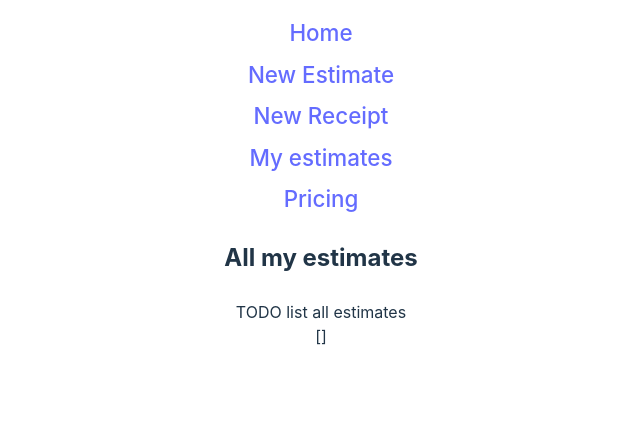
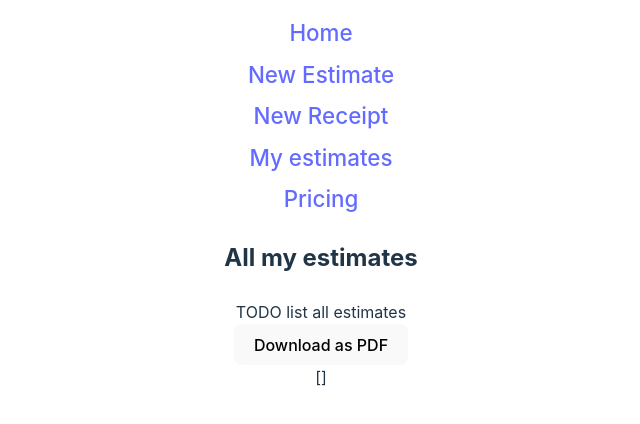
Before and after one commit to AmaurySemery/receipt_maker, a React (Vite) app: page /my-estimates in a window 1280 px wide. Shown: the top 424 px of the page, without its empty margins (319-959 px from the left). Built offline with nearby package versions, Linux system fonts and the light colour scheme.

Commit message:
Créer une capture d'écran puis en faire un fichier PDF

```diff
--- a/package.json
+++ b/package.json
@@ -10,6 +10,8 @@
     "preview": "vite preview"
   },
   "dependencies": {
+    "html2canvas": "^1.4.1",
+    "jspdf": "^2.5.1",
     "react": "^18.2.0",
     "react-dom": "^18.2.0",
     "react-hook-form": "^7.49.3",
--- a/src/pages/MyEstimate.tsx
+++ b/src/pages/MyEstimate.tsx
@@ -2,6 +2,7 @@
 import { useContext } from 'react';
 import { EstimateCtx } from '../App';
 import { EstimateService } from '../services/estimateService';
+import PDFprinter from '../services/PDFprinter';
 
 export default function MyEstimates() {
     // On veut que ce soit toujours la même instance qui soit utilisée
@@ -11,6 +12,8 @@ export default function MyEstimates() {
     return <>
     <h3>All my estimates</h3>
     <div>TODO list all estimates</div>
-    {JSON.stringify(estimates, null, 2)}
+    <PDFprinter>
+        {JSON.stringify(estimates, null, 2)}
+    </PDFprinter>
     </>
 }
--- /dev/null
+++ b/src/services/PDFprinter.tsx
@@ -0,0 +1,32 @@
+import html2canvas from "html2canvas";
+import jsPDF from "jspdf";
+import { ReactNode, useRef } from "react";
+
+type PDFprinterProps = {
+    children: ReactNode;
+}
+
+export default function PDFprinter({ children }: PDFprinterProps ) {
+    const printRef = useRef<HTMLDivElement>(null);
+    const handleDownloadPDF = async () => {
+        const element = printRef.current;
+        if (element === null) {
+            return;
+        }
+        const canvas = await html2canvas(element);
+        const data = canvas.toDataURL('image/png');
+
+        const pdf = new jsPDF();
+        const imgProperties = pdf.getImageProperties(data);
+        const pdfWidth = pdf.internal.pageSize.getWidth();
+        const pdfHeight = (imgProperties.height * pdfWidth) / imgProperties.width;
+
+        pdf.addImage(data, 'PNG', 0, 0, pdfWidth, pdfHeight);
+        pdf.save('print.pdf');
+    }
+
+    return <div>
+        <button type="button" onClick={handleDownloadPDF}>Download as PDF</button>
+        <div ref={printRef}>{ children }</div>
+    </div>
+}
```
Also changed, not shown: 1 other file (tests, documents, lock files or other folders).
